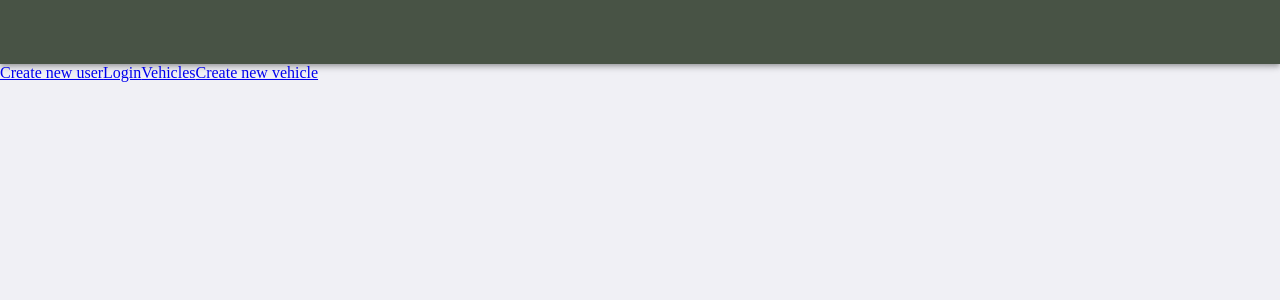
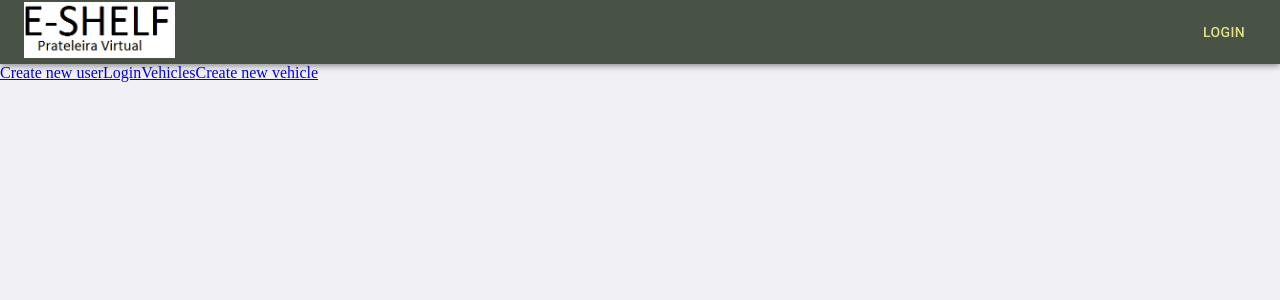
Before and after one commit to fduaibs/e-shelf, a React (Create React App) app in the folder frontend/: page / in a window 1280 px wide. Shown: the top 300 px of the page. Built offline with nearby package versions, Linux system fonts and the light colour scheme.

Commit message:
Remade the navbar component using material ui

```diff
--- a/frontend/src/components/NavBar/index.js
+++ b/frontend/src/components/NavBar/index.js
@@ -1,16 +1,100 @@
-import React from 'react';
+import React, { useState } from 'react';
+import { Link, useHistory } from 'react-router-dom';
 
-import { AppBar, Toolbar } from '@material-ui/core';
-import './styles.js';
+import { useAuth } from '../../contexts/AuthContext';
+
+import { AppBar, Toolbar, Button, Typography, IconButton, Link as MuiLink, Menu, MenuItem } from '@material-ui/core';
 import useStyles from './styles.js';
+import { AccountCircle } from '@material-ui/icons';
+
+import eshelfLogo from '../../assets/eshelfLogo.png';
 
 export default function NavBar() {
+  const [anchorEl, setAnchorEl] = useState(null);
+  const { signed, loadingUser, user, logout } = useAuth();
+
+  console.log(user)
+
+  const history = useHistory();
+
+  const open = Boolean(anchorEl);
+
   const styles = useStyles();
+
+  const handleMenu = (event) => {
+    setAnchorEl(event.currentTarget);
+  };
+
+  const handleClose = () => {
+    setAnchorEl(null);
+  };
+
+  const handleMyAccount = () => {
+    handleClose()
+    history.push(`/users/${user._id}`);
+  }
+
+  const handleNewVehicle = () => {
+    handleClose()
+    history.push('/vehicles/new');
+  }
+
+  const handleLogout = () => {
+    handleClose()
+    logout()
+  };
+
   return (
-    <AppBar position="static">
-      <Toolbar>
-
-      </Toolbar>
-    </AppBar>
+    <div className={styles.rootStyle}>
+      <AppBar position="fixed">
+        <Toolbar className={styles.toolbarStyle}>
+          <MuiLink component={Link} to="/">
+            <img className={styles.logoStyle} src={eshelfLogo} alt="E-Shelf"/>
+          </MuiLink>
+          <div className={styles.middleDivStyle} />
+          {signed && !loadingUser ? (
+            <>
+              <Typography variant="body1" color="secondary">
+                {user.name}
+              </Typography>
+              <IconButton
+                className={styles.profileIconStyle}
+                aria-label="account of current user"
+                aria-controls="menu-appbar"
+                aria-haspopup="true"
+                onClick={handleMenu}
+                color="secondary"
+              >
+                <AccountCircle/>
+              </IconButton>
+              <Menu
+                id="menu-appbar"
+                anchorEl={anchorEl}
+                anchorOrigin={{
+                  vertical: 'top',
+                  horizontal: 'right',
+                }}
+                keepMounted
+                transformOrigin={{
+                  vertical: 'top',
+                  horizontal: 'right',
+                }}
+                open={open}
+                onClose={handleClose}
+              >
+                <MenuItem onClick={handleMyAccount}>Minha conta</MenuItem>
+                <MenuItem onClick={handleNewVehicle}>Cadastrar veículo</MenuItem>
+                <MenuItem onClick={handleLogout}>Sair</MenuItem>
+              </Menu>
+            </>
+          ) : (
+            <MuiLink component={Link} to="/login">
+              <Button color="secondary">Login</Button>
+            </MuiLink>
+          )}
+        </Toolbar>
+      </AppBar>
+      <Toolbar className={styles.toolbarStyle}/>
+    </div>
   );
 }
--- a/frontend/src/components/NavBar/styles.js
+++ b/frontend/src/components/NavBar/styles.js
@@ -25,10 +25,23 @@
 
 import { makeStyles } from '@material-ui/core/styles';
 
-const useStyles = makeStyles({
+const useStyles = makeStyles((theme) => ({
   rootStyle: {
     flexGrow: 1,
+  },
+  logoStyle: {
+    maxHeight: '56px',
+  },
+  middleDivStyle: {
+    flexGrow: 1
+  },
+  toolbarStyle: {
+    minHeight: '64px',
+    maxHeight: '64px',
+  },
+  profileIconStyle: {
+    marginLeft: theme.spacing(1),
   }
-});
+}));
 
 export default useStyles;
```
